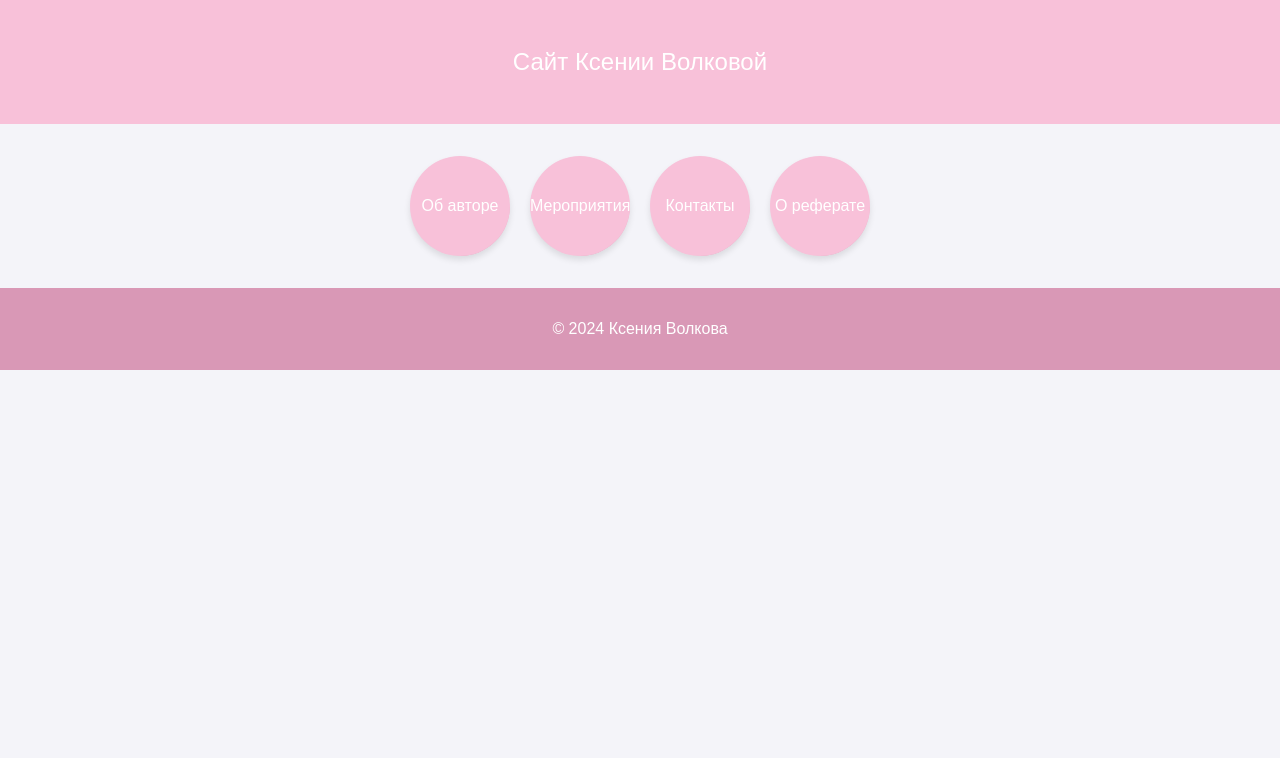
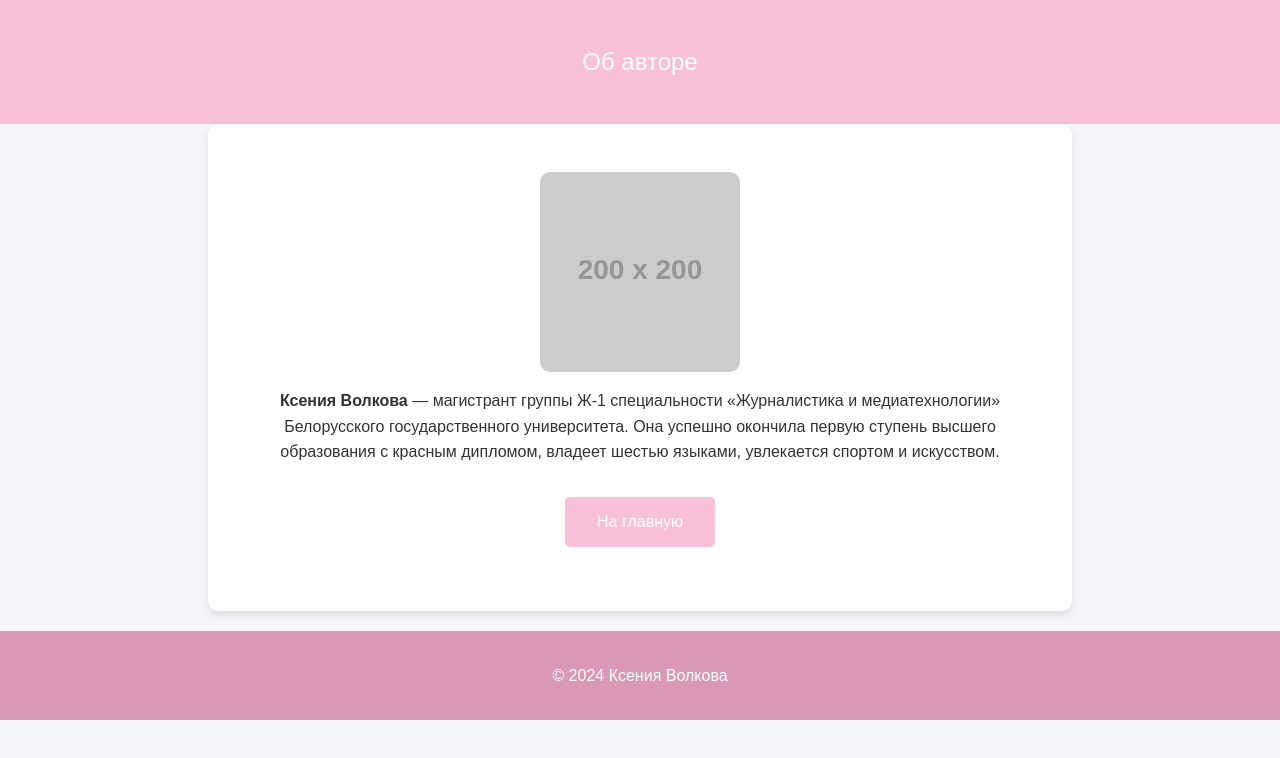
Before and after one commit to volchockks/IT_referat_VolkovaKO, a plain HTML site: page about.html in a window 1280 px wide. Drawn offline with Linux system fonts and the light colour scheme; placeholder pictures from the web are drawn by us.

Commit message:
about.html

```diff
--- a/about.html
+++ b/about.html
@@ -3,7 +3,7 @@
 <head>
     <meta charset="UTF-8">
     <meta name="viewport" content="width=device-width, initial-scale=1.0">
-    <title>Ксения Волкова</title>
+    <title>Об авторе</title>
     <style>
         body {
             font-family: Arial, sans-serif;
@@ -19,42 +19,38 @@
             color: white;
             font-size: 1.5em;
         }
-        nav {
-            display: flex;
-            justify-content: center;
-            margin: 2em 0;
+        section {
+            padding: 2em;
+            margin: 0 auto;
+            max-width: 800px;
+            background: white;
+            border-radius: 10px;
+            box-shadow: 0 4px 8px rgba(0, 0, 0, 0.1);
+            text-align: center;
         }
-        .heart-link {
-            display: inline-block;
-            width: 100px;
-            height: 100px;
+        p {
+            margin-bottom: 1em;
+            line-height: 1.6;
+        }
+        img {
+            display: block;
+            margin: 1em auto;
+            max-width: 200px;
+            border-radius: 10px;
+        }
+        a {
+            display: block;
+            text-align: center;
+            margin: 2em auto;
+            padding: 1em 2em;
             background-color: #f8c1d9;
             color: white;
-            text-align: center;
-            line-height: 100px;
-            font-size: 1em;
-            margin: 0 10px;
             text-decoration: none;
-            border-radius: 50%;
-            box-shadow: 0 4px 6px rgba(0, 0, 0, 0.1);
-            position: relative;
-            overflow: hidden;
+            border-radius: 5px;
+            width: fit-content;
         }
-        .heart-link:hover {
+        a:hover {
             background-color: #d998b6;
-        }
-        .heart-link:after {
-            content: "";
-            position: absolute;
-            top: 50%;
-            left: 50%;
-            width: 120%;
-            height: 120%;
-            background-color: #f8c1d9;
-            transform: rotate(45deg);
-            border-radius: 50%;
-            z-index: -1;
-            box-shadow: 0 4px 6px rgba(0, 0, 0, 0.1);
         }
         footer {
             text-align: center;
@@ -63,34 +59,19 @@
             color: white;
             margin-top: 20px;
         }
-        section {
-            padding: 2em;
-            margin: 0 auto;
-            max-width: 800px;
-            background: white;
-            border-radius: 10px;
-            box-shadow: 0 4px 8px rgba(0, 0, 0, 0.1);
-        }
-        img {
-            display: block;
-            margin: 1em auto;
-            max-width: 300px;
-            border-radius: 10px;
-        }
     </style>
 </head>
 <body>
 
 <header>
-    Сайт Ксении Волковой
+    Об авторе
 </header>
 
-<nav>
-    <a href="about.html" class="heart-link">Об авторе</a>
-    <a href="events.html" class="heart-link">Мероприятия</a>
-    <a href="contacts.html" class="heart-link">Контакты</a>
-    <a href="thesis.html" class="heart-link">О реферате</a>
-</nav>
+<section>
+    <img src="https://via.placeholder.com/200?text=Girl+with+Cat" alt="Милая девочка с бантиком и котиком">
+    <p><strong>Ксения Волкова</strong> — магистрант группы Ж-1 специальности «Журналистика и медиатехнологии» Белорусского государственного университета. Она успешно окончила первую ступень высшего образования с красным дипломом, владеет шестью языками, увлекается спортом и искусством.</p>
+    <a href="index.html">На главную</a>
+</section>
 
 <footer>
     <p>&copy; 2024 Ксения Волкова</p>
```
